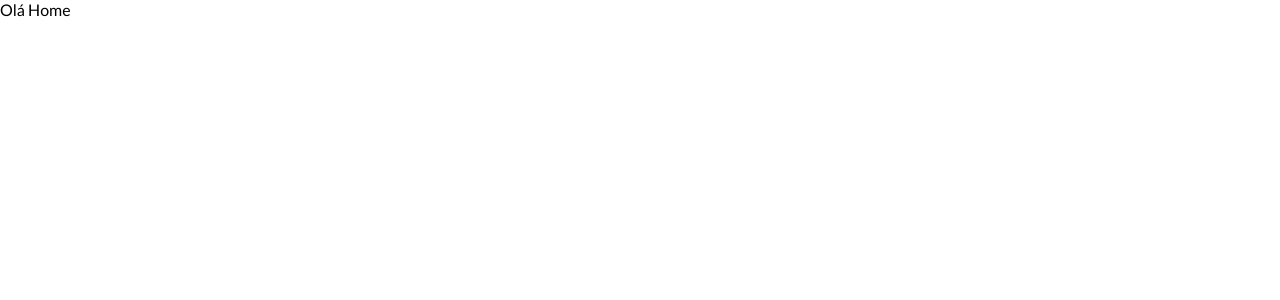
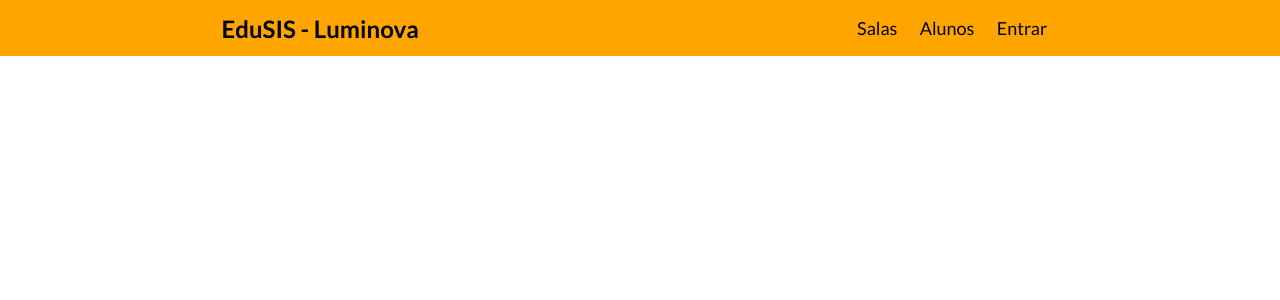
Before and after one commit to zaiaaa/school-sys, a React (Create React App) app: page / in a window 1280 px wide. Shown: the top 300 px of the page. Built offline with nearby package versions, Linux system fonts and the light colour scheme.

Commit message:
finishing header and taking a break

```diff
--- /dev/null
+++ b/src/components/header/header.jsx
@@ -0,0 +1,18 @@
+import { Link } from 'react-router-dom'
+import './style.css'
+
+const Header = () => {
+    return(
+        <div className='navbar'>
+            <h2>EduSIS - Luminova</h2>
+
+            <ul>
+                <li><Link className='link'>Salas</Link></li>
+                <li><Link className='link'>Alunos</Link></li>
+                <li><Link className='link'>Entrar</Link></li>
+            </ul>
+        </div>
+    )
+}
+
+export {Header}
--- /dev/null
+++ b/src/components/header/style.css
@@ -0,0 +1,36 @@
+.navbar{
+    width: 100%;
+    height: 3.5rem;
+    background-color: orange;
+    padding: .5rem;
+
+    display: flex;
+    flex-direction: row;
+    justify-content: space-around;
+    align-items: center;
+}
+
+.navbar h2{
+    cursor: default;
+}
+
+
+.navbar ul{
+    display: flex;
+    flex-direction: row;
+    list-style: none;
+}
+
+ul li{
+    padding: 0 .7rem ;
+    font-size: 18px;
+}
+
+.navbar .link{
+    color: black;
+}
+
+.navbar .link:hover{
+    cursor: pointer;
+    text-decoration: underline;
+}
--- a/src/global.css
+++ b/src/global.css
@@ -7,3 +7,7 @@
 body{
     font-family: 'Lato', 'sans-serif';
 }
+
+.link{
+    text-decoration: none;
+}
--- a/src/pages/home/home.jsx
+++ b/src/pages/home/home.jsx
@@ -1,10 +1,11 @@
+import { Header } from '../../components/header/header'
 import './style.css'
 
 const Home = () => {
     document.title = 'EduSIS | Home'
 
     return(
-        <div>Olá Home</div>
+        <Header />
     )
 }
 
```
